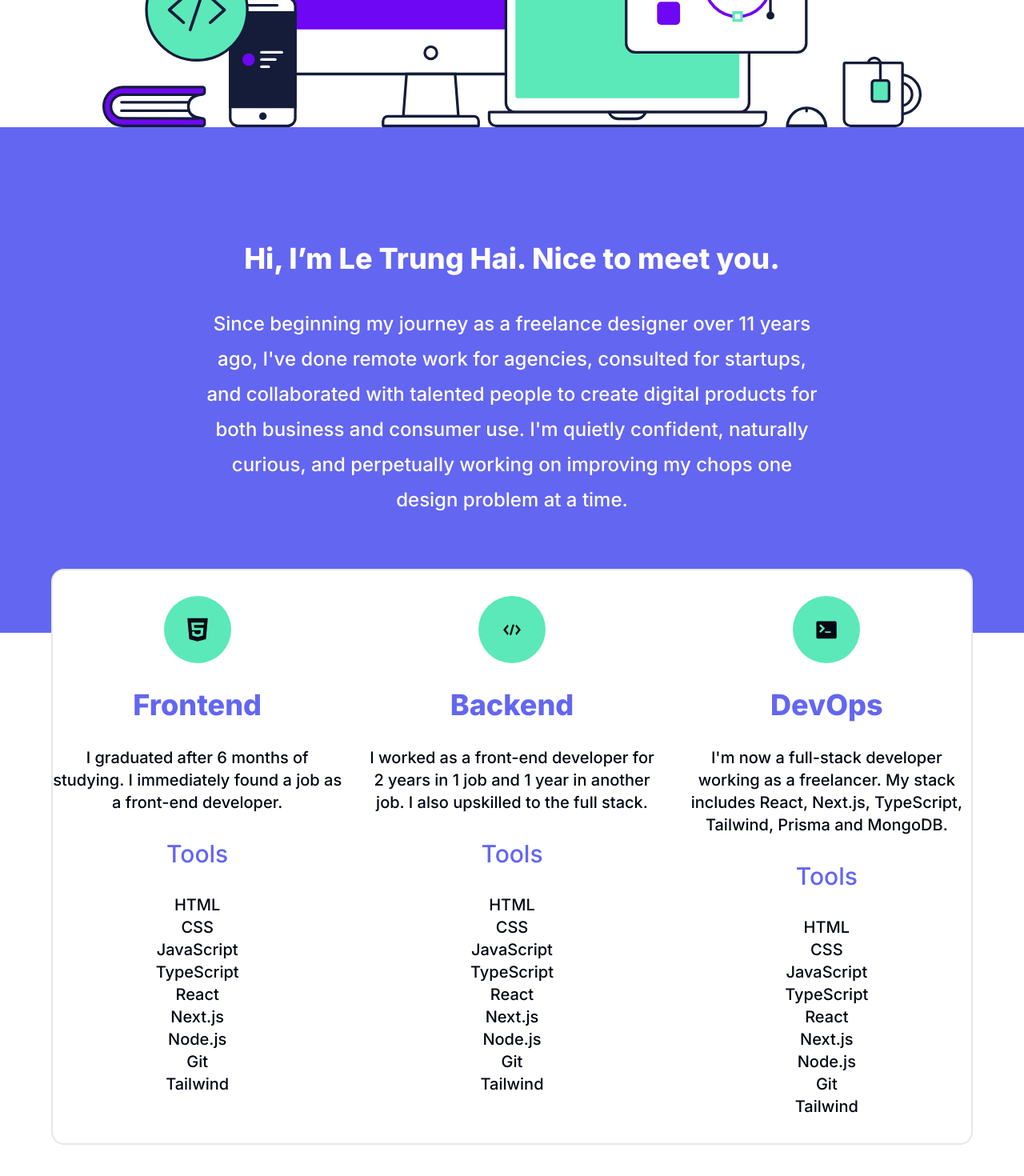
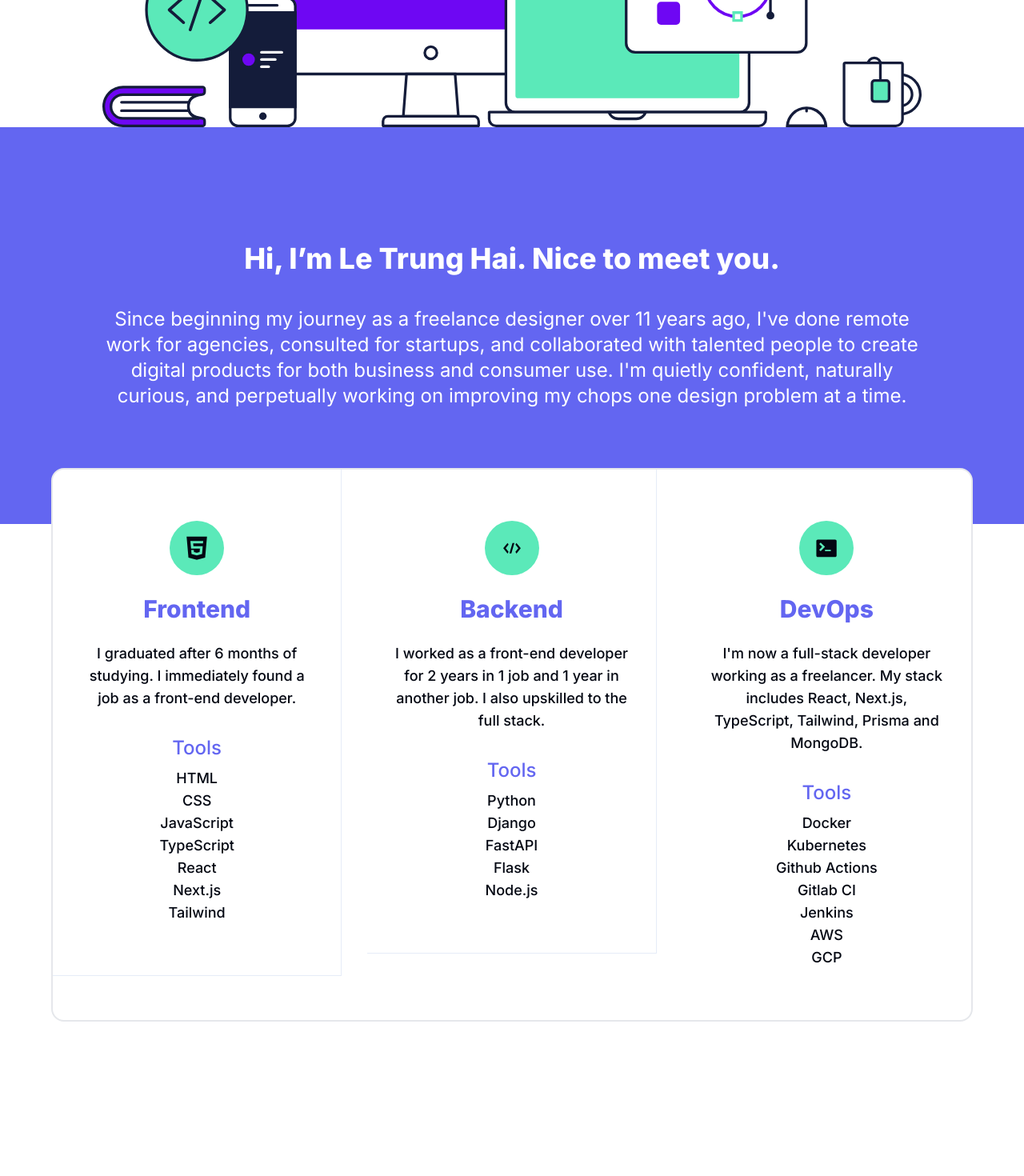
Before and after one commit to haimatrix99/portfolio, a Next.js app: page / in a window 1280 px wide. Shown: the part 896-2366 px from the top of the page at 80% size. After the commit the page ends 2243 px from the top, so only its background shows below. Built offline with nearby package versions, Linux system fonts and the light colour scheme.

Commit message:
Update portfolio 21112023

```diff
--- a/app/layout.tsx
+++ b/app/layout.tsx
@@ -7,7 +7,7 @@ import Footer from "@/components/footer";
 const inter = Inter({ subsets: ["latin"] });
 
 export const metadata: Metadata = {
-  title: "Hai Le Trung | Personal Portfolio",
+  title: "Hai Le Trung | DevOps Engineer",
   description: "Personal Portfolio of Hai Le Trung as a full-stack developer",
 };
 
--- a/components/about.tsx
+++ b/components/about.tsx
@@ -1,11 +1,18 @@
+"use client"
+
 import Image from "next/image";
 import React from "react";
 import avatar from "@/public/mf-avatar.svg";
 import devices from "@/public/hero-devices.svg";
+import { motion } from "framer-motion";
 
 export default function About() {
   return (
-    <div className="mt-20 flex flex-col items-center justify-center w-[80%]">
+    <motion.div
+      className="mt-20 flex flex-col items-center justify-center w-[80%]"
+      initial={{ opacity: 0, y: -100 }}
+      animate={{ opacity: 1, y: 0 }}
+    >
       <h1 className="text-6xl text-indigo-500 font-extrabold">
         DevOps Engineer
       </h1>
@@ -29,6 +36,6 @@ export default function About() {
         quality="95"
         priority={true}
       />
-    </div>
+    </motion.div>
   );
 }
--- a/components/header.tsx
+++ b/components/header.tsx
@@ -1,15 +1,22 @@
+"use client"
+
+import { motion } from "framer-motion";
 import React from "react";
 import { FaInfinity } from "react-icons/fa";
 
 export default function Header() {
   return (
-    <div className="mx-[100px] mt-8 flex flex-col justify-between items-center md:flex-row">
+    <motion.div
+      className="mx-[100px] mt-6 md:mt-8 flex flex-col justify-between items-center md:flex-row"
+      initial={{ opacity: 0, y: -100 }}
+      animate={{ opacity: 1, y: 0 }}
+    >
       <a href="/">
         <FaInfinity className="text-[64px] text-indigo-500" />
       </a>
-      <button className="text-indigo-500 text-2xl font-[400] border-2 rounded-full border-indigo-500 bg-white px-4 py-2 hover:scale-110 hover:text-white hover:bg-indigo-500 hover:border-white active:scale-105 active:opacity-90">
+      <button className="text-indigo-500 text-xl font-medium border-2 rounded-full border-indigo-500 bg-white px-4 py-1 hover:scale-110 hover:text-white hover:bg-indigo-500 hover:border-white active:scale-105 active:opacity-90">
         Say Hello
       </button>
-    </div>
+    </motion.div>
   );
 }
--- a/components/info.tsx
+++ b/components/info.tsx
@@ -1,13 +1,20 @@
+"use client";
+
+import { motion } from "framer-motion";
 import React from "react";
 
 export default function Info() {
   return (
-    <div className="flex justify-center items-center bg-indigo-500">
-      <div className="my-36 w-[60%]">
+    <motion.div
+      className="flex justify-center items-center bg-indigo-500"
+      initial={{ opacity: 0, y: 100 }}
+      animate={{ opacity: 1, y: 0 }}
+    >
+      <div className="my-36 w-[80%]">
         <h1 className="mb-10 text-white text-4xl font-extrabold">
           Hi, I’m Le Trung Hai. Nice to meet you.
         </h1>
-        <p className="text-white text-2xl font-medium leading-[44px]">
+        <p className="text-white text-2xl leading-8">
           Since beginning my journey as a freelance designer over 11 years ago,
           I've done remote work for agencies, consulted for startups, and
           collaborated with talented people to create digital products for both
@@ -16,6 +23,6 @@ export default function Info() {
           time.
         </p>
       </div>
-    </div>
+    </motion.div>
   );
 }
--- a/components/skill.tsx
+++ b/components/skill.tsx
@@ -1,35 +1,49 @@
+"use client";
+
 import { skillsData } from "@/lib/data";
+import { motion } from "framer-motion";
 import React from "react";
 
 export default function Skills() {
   return (
-    <div className="w-[90%] flex justify-center items-center rounded-2xl border-2 -translate-y-[80px] bg-white">
-      <ul className="my-8 flex flex-col gap-8 md:flex-row">
+    <motion.div
+      className="w-[90%] flex justify-center items-center rounded-2xl border-2 -translate-y-[80px] bg-white"
+      initial={{ opacity: 0, y: 150 }}
+      animate={{ opacity: 1, y: -70 }}
+    >
+      <ul className="flex flex-col items-center gap-8 md:flex-row md:items-baseline">
         {skillsData.map((skill, index) => (
-          <li key={index} className="w-[80%] md:w-1/3">
+          <li
+            key={index}
+            className="px-8 py-16 w-[90%] border-b border-[#E6ECF8] last:border-none md:w-1/3 md:border-r "
+          >
             <Skill {...skill} />
           </li>
         ))}
       </ul>
-    </div>
+    </motion.div>
   );
 }
 type SkillProps = (typeof skillsData)[number];
 
 export function Skill({ title, description, icon, tools }: SkillProps) {
   return (
-    <div className="flex flex-col justify-center items-center gap-8">
-      <div className="bg-[#5be9b9] rounded-full text-4xl p-6">{icon}</div>
-      <div className="text-4xl text-indigo-500 font-extrabold">{title}</div>
-      <div className="text-xl font-medium">{description}</div>
-      <div className="text-3xl font-medium text-indigo-500">Tools</div>
+    <div className="flex flex-col items-center gap-6">
+      <div className="bg-[#5be9b9] rounded-full text-4xl p-4 hover:scale-105">
+        {icon}
+      </div>
+      <div className="text-3xl text-indigo-500 font-extrabold">{title}</div>
+      <div className="text-lg font-medium">{description}</div>
+      <div>
+        <div className="text-2xl font-medium text-indigo-500 my-2">Tools</div>
         <ul className="flex flex-col justify-center items-center">
           {tools.map((tool, index) => (
-          <li key={index} className="text-xl font-medium">
+            <li key={index} className="text-lg font-medium">
               {tool}
             </li>
           ))}
         </ul>
       </div>
+    </div>
   );
 }
--- a/lib/data.ts
+++ b/lib/data.ts
@@ -16,8 +16,6 @@ export const skillsData = [
       "TypeScript",
       "React",
       "Next.js",
-      "Node.js",
-      "Git",
       "Tailwind",
     ],
   },
@@ -26,17 +24,7 @@ export const skillsData = [
     description:
       "I worked as a front-end developer for 2 years in 1 job and 1 year in another job. I also upskilled to the full stack.",
     icon: React.createElement(DiCode),
-    tools: [
-      "HTML",
-      "CSS",
-      "JavaScript",
-      "TypeScript",
-      "React",
-      "Next.js",
-      "Node.js",
-      "Git",
-      "Tailwind",
-    ],
+    tools: ["Python", "Django", "FastAPI", "Flask", "Node.js"],
   },
   {
     title: "DevOps",
@@ -44,15 +32,13 @@ export const skillsData = [
       "I'm now a full-stack developer working as a freelancer. My stack includes React, Next.js, TypeScript, Tailwind, Prisma and MongoDB.",
     icon: React.createElement(DiTerminal),
     tools: [
-      "HTML",
-      "CSS",
-      "JavaScript",
-      "TypeScript",
-      "React",
-      "Next.js",
-      "Node.js",
-      "Git",
-      "Tailwind",
+      "Docker",
+      "Kubernetes",
+      "Github Actions",
+      "Gitlab CI",
+      "Jenkins",
+      "AWS",
+      "GCP",
     ],
   },
 ] as const;
```
Lines whose indentation alone changed are shown as unchanged.
